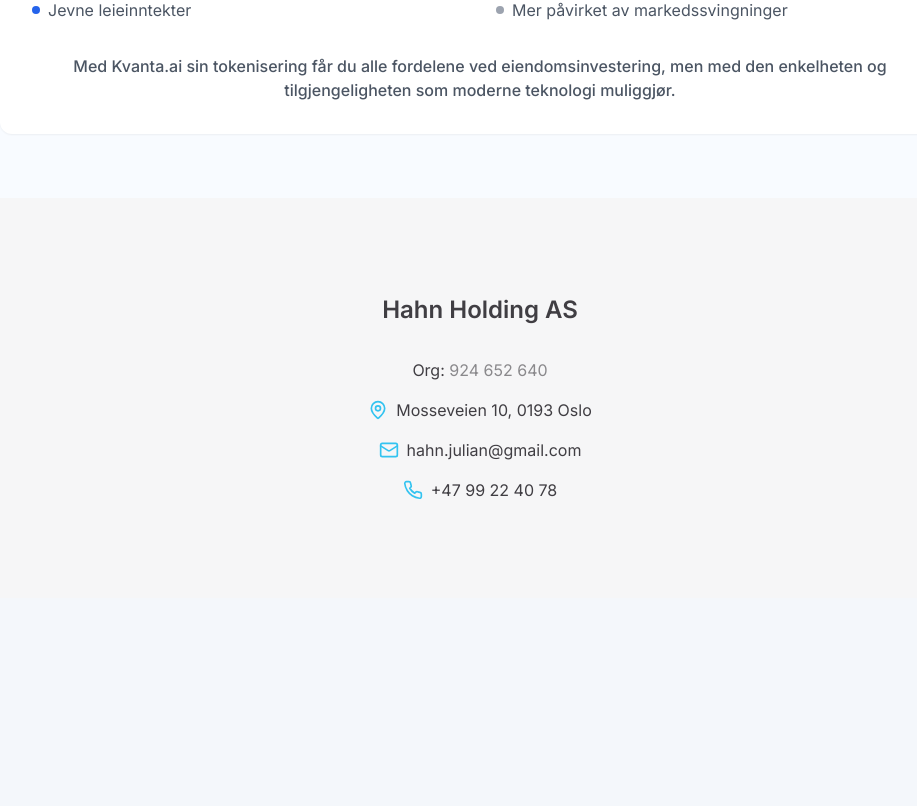
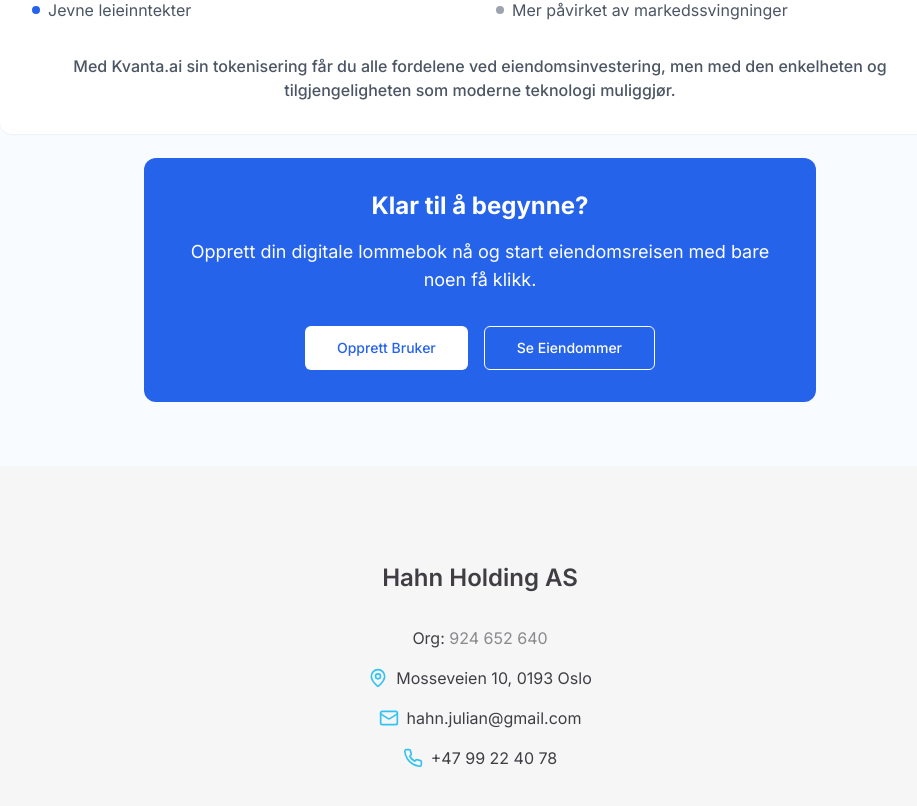
Before and after one commit to TheOctagonAS/kvanta-venture-hub, a React (Vite) app: page /lommebok in a window 1280 px wide. Shown: the part 1306-2112 px from the top of the page, without its empty margins (160-1077 px from the left). Before the commit the page ends 1904 px from the top, so only its background shows below. Built offline with nearby package versions, Linux system fonts and the light colour scheme; no server answers.

Commit message:
Add CTA box to Lommebok page
Implemented a call-to-action box at the bottom of the Lommebok page. The box includes a heading, a brief description, and two large buttons with hover effects for user engagement. The buttons link to the registration and properties pages.
[skip gpt_engineer]

```diff
--- a/src/pages/Lommebok.tsx
+++ b/src/pages/Lommebok.tsx
@@ -1,5 +1,7 @@
 import { motion } from "framer-motion";
 import { Eye, DollarSign, Shield, ArrowUp, TrendingUp, ArrowDownUp } from "lucide-react";
+import { Link } from "react-router-dom";
+import { Button } from "@/components/ui/button";
 
 const Lommebok = () => {
   return (
@@ -159,6 +161,37 @@ const Lommebok = () => {
               men med den enkelheten og tilgjengeligheten som moderne teknologi muliggjør.
             </p>
           </motion.div>
+
+          <motion.div
+            initial={{ opacity: 0, y: 10 }}
+            animate={{ opacity: 1, y: 0 }}
+            transition={{ duration: 0.5, delay: 0.8 }}
+            className="mt-16 bg-blue-600 text-white rounded-xl p-8 max-w-2xl mx-auto text-center"
+          >
+            <h2 className="text-2xl font-bold mb-4">
+              Klar til å begynne?
+            </h2>
+            <p className="text-lg mb-8">
+              Opprett din digitale lommebok nå og start eiendomsreisen med bare noen få klikk.
+            </p>
+            <div className="flex flex-col sm:flex-row gap-4 justify-center">
+              <Button
+                asChild
+                size="lg"
+                className="bg-white text-blue-600 hover:bg-blue-50 transition-colors"
+              >
+                <Link to="/register">Opprett Bruker</Link>
+              </Button>
+              <Button
+                asChild
+                size="lg"
+                variant="outline"
+                className="bg-transparent border-white text-white hover:bg-blue-700 hover:border-transparent transition-colors"
+              >
+                <Link to="/eiendommer">Se Eiendommer</Link>
+              </Button>
+            </div>
+          </motion.div>
         </div>
       </motion.div>
     </div>
```
